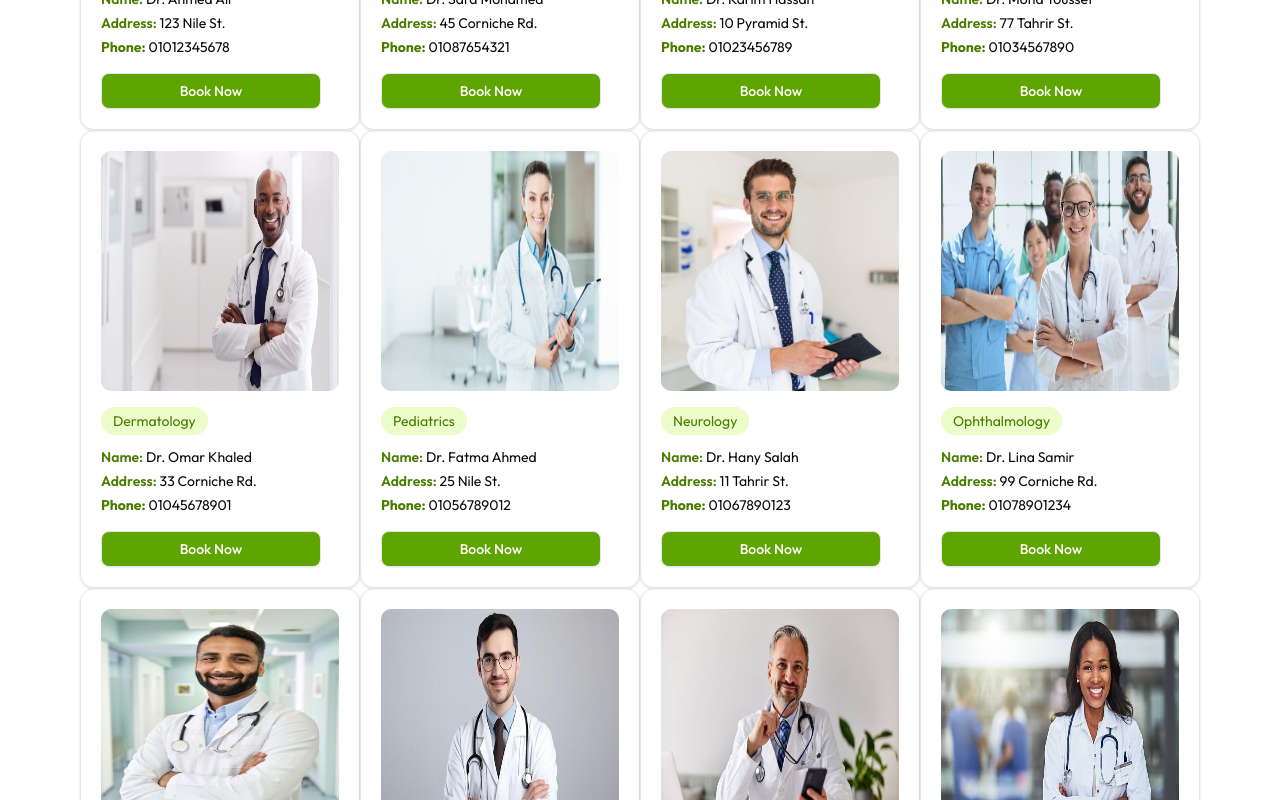
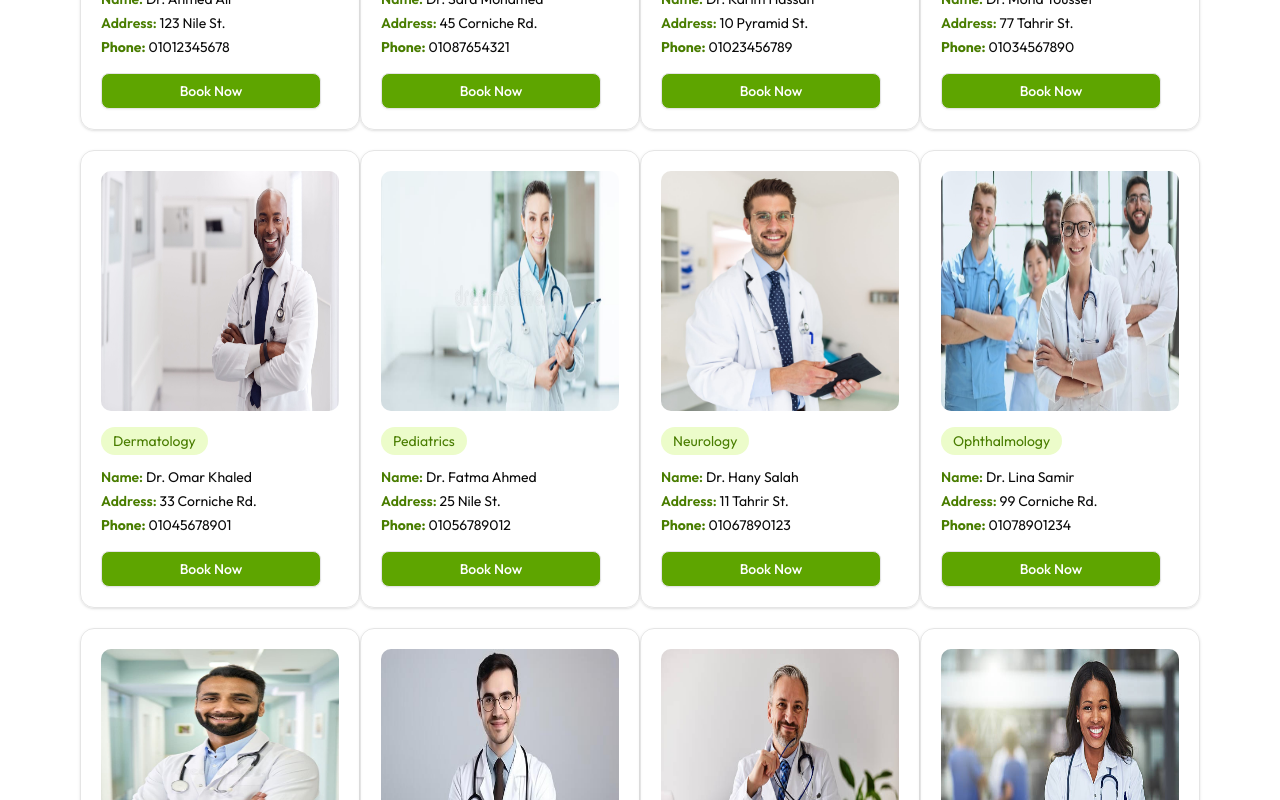
Before and after one commit to zaynab-abdallah/doctor-appointment-, a Next.js app: page / in a window 1280 px wide. Shown: the part 1740-2540 px from the top of the page. Built offline with nearby package versions, Linux system fonts and the light colour scheme; no server answers.

Commit message:
Update DoctorCard.jsx

```diff
--- a/components/_components/DoctorCard.jsx
+++ b/components/_components/DoctorCard.jsx
@@ -13,7 +13,7 @@ function DoctorCard({ doctor }) {
 
   return (
     <div
-      className="border rounded-xl p-5 shadow-sm hover:shadow-md transition w-70  cursor-pointer"
+      className="border rounded-xl p-5 shadow-sm hover:shadow-md transition w-70 mb-5  cursor-pointer"
       onClick={handleCardClick}
     >
       {/* Image */}
```
